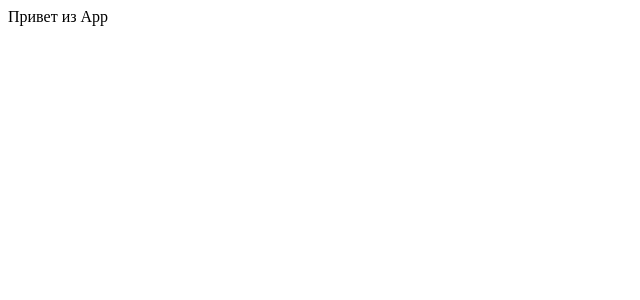
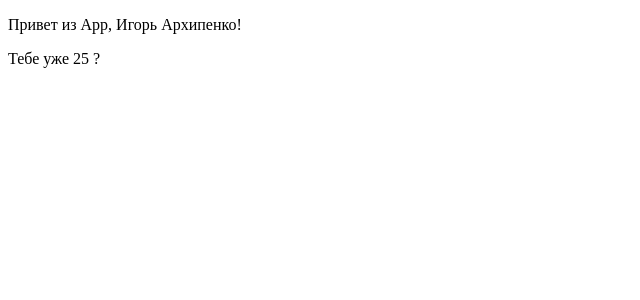
Before and after one commit to IgorArkhipenko92/Redux-Ru, a React app: page / in a window 1280 px wide. Shown: the top 300 px of the page, without its empty margins (0-640 px from the left). Built offline with nearby package versions, Linux system fonts and the light colour scheme.

Commit message:
connecting data

```diff
--- a/src/containers/App.js
+++ b/src/containers/App.js
@@ -1,7 +1,22 @@
 import React, { Component } from 'react'
+import { connect } from 'react-redux'
 
-export default class App extends Component {
+class App extends Component {
   render() {
-    return <div>Привет из App</div>
+    const { name, surname, age } = this.props.user
+    return (
+      <div>
+        <p>Привет из App, { name } { surname }!</p>
+        <p>Тебе уже { age } ?</p>
+      </div>
+    )
   }
 }
+
+function mapStateToProps (state) {
+  return {
+    user: state
+  }
+}
+
+export default connect (mapStateToProps)(App)
--- a/src/reducers/index.js
+++ b/src/reducers/index.js
@@ -1,5 +1,7 @@
 const initialState = {
-  user: 'Unknown User'
+  name: 'Игорь',
+  surname: 'Архипенко',
+  age: 25
 };
 
 export default function userState(state = initialState) {
```
